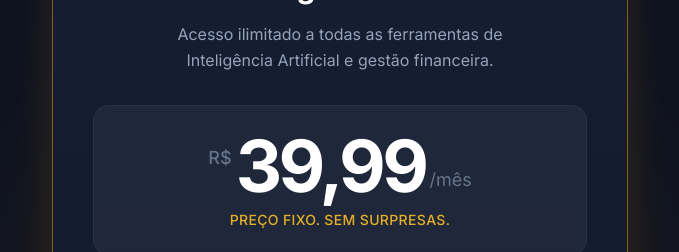
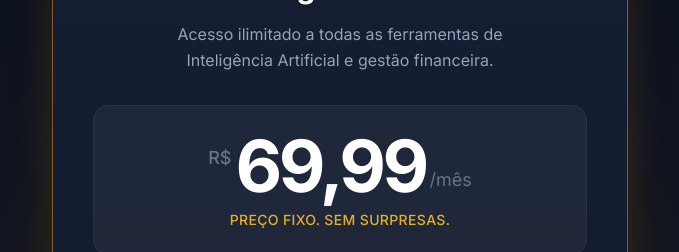
Before and after one commit to ferreirajaum-dotcom/wedsite, a React (Vite) app: page / in a window 1280 px wide. Shown: the part 6120-6372 px from the top of the page, without its empty margins (300-979 px from the left). Built offline with nearby package versions, Linux system fonts and the light colour scheme.

Commit message:
Update PricingSection.tsx

```diff
--- a/src/components/PricingSection.tsx
+++ b/src/components/PricingSection.tsx
@@ -83,7 +83,7 @@ const PricingCard: React.FC<PricingCardProps> = ({
         <div className="mb-8 text-center bg-white/5 rounded-2xl p-6 border border-white/5 group-hover:border-white/10 transition-colors">
           <div className="flex items-center justify-center gap-1 mb-2">
             <span className="text-lg text-slate-500 font-medium translate-y-[-8px]">R$</span>
-            <span className="text-6xl md:text-7xl font-bold text-white tracking-tighter">{price}</span>
+            <span className="text-6xl md:text-7xl font-bold text-white tracking-tighter">69,99</span>
             <span className="text-lg text-slate-500 self-end mb-2">{period}</span>
           </div>
 
@@ -152,7 +152,7 @@ const PricingSection: React.FC = () => {
           <PricingCard
             title="WeddingOS Premium"
             description="Acesso ilimitado a todas as ferramentas de Inteligência Artificial e gestão financeira."
-            price="39,99"
+            price="69,99"
             period="/mês"
             fidelityText="Sem fidelidade. Cancele quando quiser."
             highlight="orange"
```
